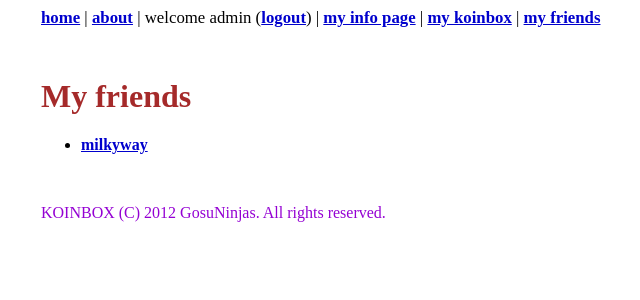
After one commit to cgle/beta, a Django app: page /friends/ in a window 1280 px wide. The commit adds this page. Shown: the top 300 px of the page, without its empty margins (119-759 px from the left). Run offline with Django 3.2, Linux system fonts and the light colour scheme; a user stored in the database is signed in; data comes from the database, SQL or seed files in the repository; both versions use the stored data as it was after the commit; parts of the project's set-up code (start-up, migrations or seed data) failed here and were passed over.

Commit message:
third commit

```diff
--- a/beta/urls.py
+++ b/beta/urls.py
@@ -27,5 +27,8 @@ urlpatterns = patterns('',
     url(r'^interest/save/$','info.views.interest_save_page'),
     url(r'^interest/delete/$','info.views.delete_interest'),
     url(r'^edit/$','info.views.edit_profile'),
-    url(r'^koinbox/$','info.views.koinbox')
+    url(r'^koinbox/$','info.views.koinbox'),
+    url(r'^friends/$', 'info.views.friend_page'),
+    url(r'^friend/add/$', 'info.views.friend_add'),
+    url(r'^friend/delete/$', 'info.views.friend_delete'),
 )
--- a/info/views.py
+++ b/info/views.py
@@ -4,7 +4,7 @@ from django.template import Context
 from django.template.loader import get_template
 from django.http import HttpResponse, Http404
 from django.contrib.auth.models import User
-from django.shortcuts import render_to_response
+from django.shortcuts import render_to_response, get_object_or_404
 from django.http import HttpResponseRedirect
 from django.contrib.auth import logout
 from info.forms import *
@@ -27,11 +27,18 @@ def about(request):
     return render_to_response('about.html',variables)
 
 def user_page(request,username):
+
     try:
         user_info = User.objects.get(username=username)
         user = request.user
     except:
         raise Http404('Requested user not found')
+
+    is_friend = Friendship.objects.filter(
+        from_friend=user,
+        to_friend=user_info
+    )
+
     user_interest = user_info.interest_set.all()
     template = get_template('user_page.html')
     variables = Context({
@@ -40,6 +47,7 @@ def user_page(request,username):
         'username':username,
         'interests':user_interest,
         'show_edit': username == request.user.username,
+        'is_friend':is_friend
     })
     output = template.render(variables)
     return HttpResponse(output)
@@ -194,13 +202,62 @@ def koinbox(request):
                         their_interest.remove(item1)
                         count+=1.0
 
-        if count/(len(request.user.interest_set.all())+0.0000001)>0.8:
+        if count/(len(request.user.interest_set.all())+0.0000001)>0.75:
             final_list.append(user)
+
     variables = Context({
         'user':request.user,
         'final_list':final_list,
-
     })
     template=get_template('koinbox.html')
     output=template.render(variables)
     return HttpResponse(output)
+
+
+@login_required()
+def friend_page(request):
+    user=request.user
+    friends=\
+        [friendship.to_friend for friendship in user.friend_set.all()]
+    friend_interest = \
+        Interest.objects.filter(user__in=friends).order_by('-id')
+    variables = RequestContext(request,{
+        'username':user.username,
+        'friends':friends,
+        'interests':friend_interest,
+        'show_tags':True,
+        'show_users':True
+    })
+    return render_to_response('friend_page.html',variables)
+@login_required()
+def friend_add(request):
+    if request.GET.has_key('username'):
+        friend =\
+            get_object_or_404(User, username=request.GET['username'])
+        friendship = Friendship(
+            from_friend=request.user,
+            to_friend=friend
+        )
+        friendship.save()
+        return HttpResponseRedirect(
+            '/friends/'
+        )
+    else:
+        raise Http404
+
+@login_required()
+def friend_delete(request):
+    if request.method=='GET':
+        if request.GET.has_key('username'):
+            friend =\
+                get_object_or_404(User, username=request.GET['username'])
+            friendship = Friendship.objects.get(
+                from_friend=request.user,
+                to_friend=friend
+            )
+            friendship.delete()
+            return HttpResponseRedirect(
+                '/friends/'
+            )
+        else:
+            raise Http404
--- a/templates/base.html
+++ b/templates/base.html
@@ -16,7 +16,8 @@
             welcome {{ user.username }}
             (<a href="/logout">logout</a>) |
             <a href="/user/{{ user.username }}">my info page</a> |
-            <a href="/koinbox">my koinbox</a>
+            <a href="/koinbox">my koinbox</a> |
+            <a href="/friends">my friends</a>
         {% else %}
             <a href="/login/">login</a> |
             <a href="/register">register</a>
--- /dev/null
+++ b/templates/friend_page.html
@@ -0,0 +1,15 @@
+{% extends "base.html" %}
+{% block title %}Koinbox | Friendlist{% endblock %}
+{% block head %}My friends{% endblock %}
+{% block content %}
+    {% if friends %}
+        <ul class="friends">
+            {% for friend in friends %}
+                <li><a href="/user/{{ friend.username }}/">
+                    {{ friend.username }}</a></li>
+            {% endfor %}
+        </ul>
+    {% else %}
+        <p>No friends found.</p>
+    {% endif %}
+{% endblock %}
--- a/templates/home.html
+++ b/templates/home.html
@@ -4,7 +4,7 @@
 {% block content %}
     {% if user.username %}
         <p>Welcome {{ user.username }}!
-            Here you can find friends who share your interests!</p>
+            Here you can find friends who share your interests wherever you go!</p>
     {% else %}
         <p>Welcome anonymous user!
             You need to <a href="/login/">login</a>
```
Also changed, not shown: templates/user_page.html (+10 -1 lines), koinbox.db, 2 other files.
